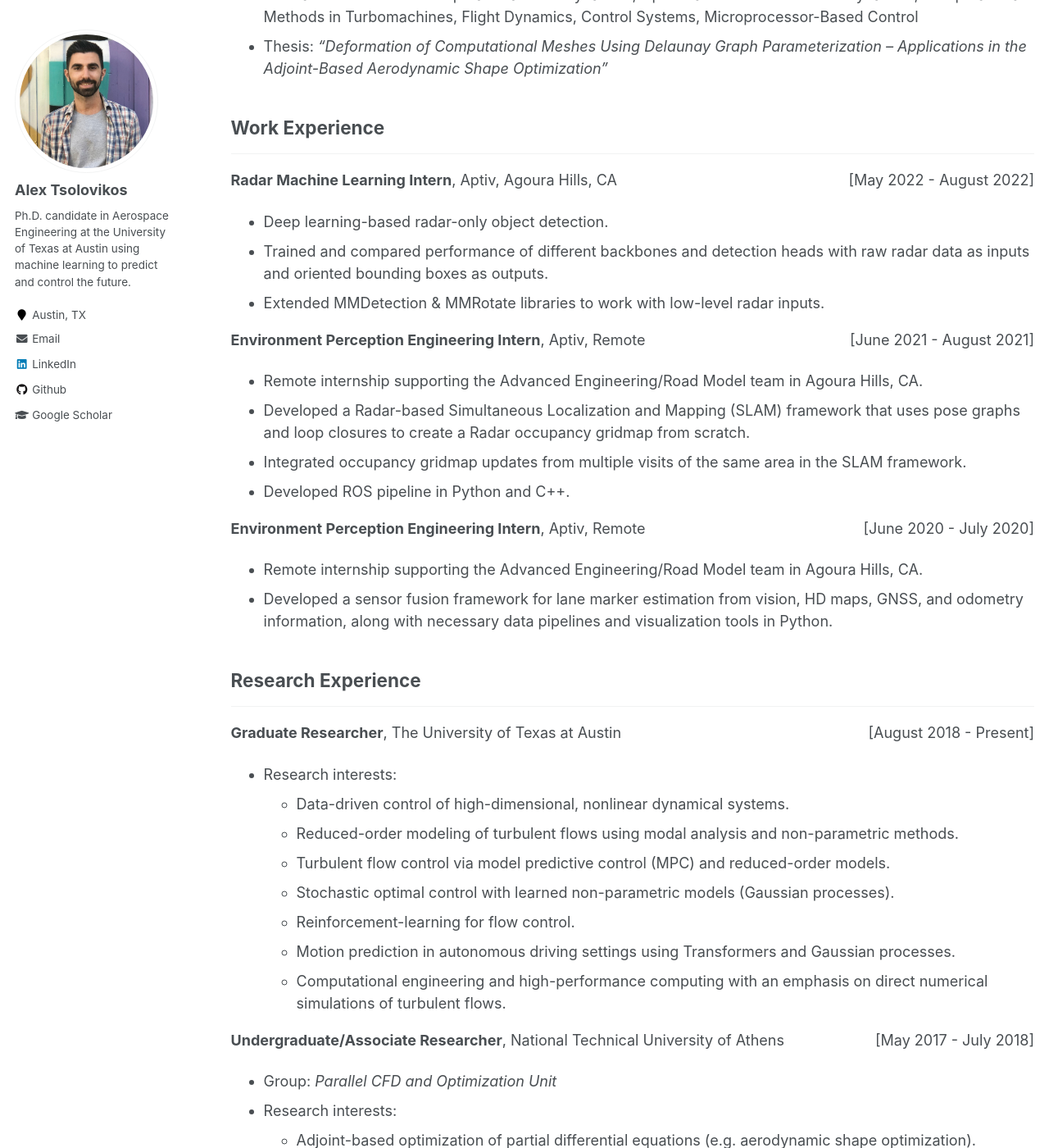
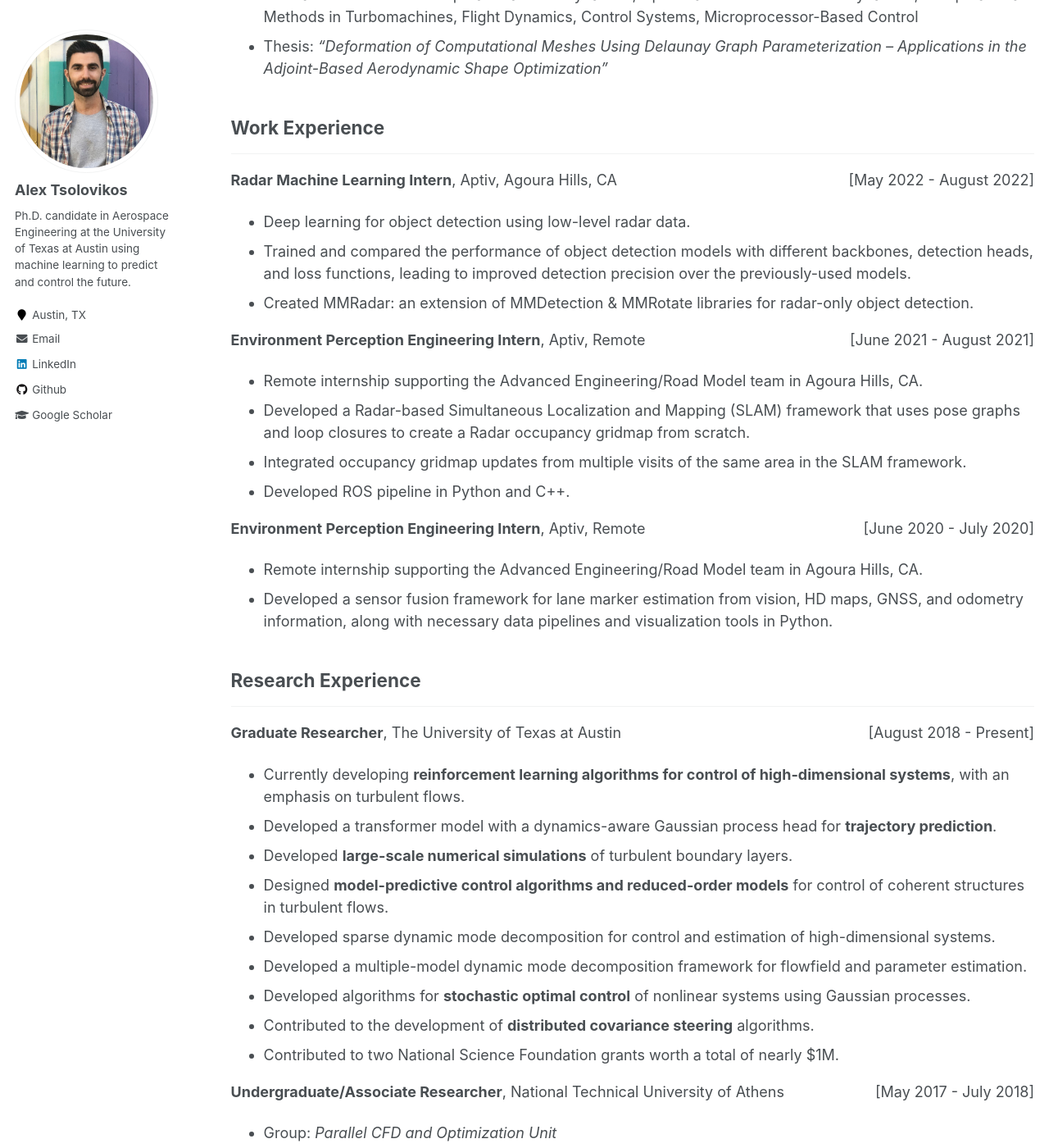
Before and after one commit to alextsolovikos/alextsolovikos.github.io, a Jekyll site: the page built from _pages/cv.md, in a window 1280 px wide and 1400 px high, scrolled down 1020 px. Shown: the whole window at 82% size. Built offline with Jekyll 4.4.1, drawn with Linux system fonts in a browser that asks for light colours; formulas are drawn with MathJax 3; some of the changed text lies outside the part shown.

Commit message:
Update cv.md

```diff
--- a/_pages/cv.md
+++ b/_pages/cv.md
@@ -49,12 +49,9 @@ Some of the topics that I have worked on include stochastic optimal control, hig
 
 <p><strong>Radar Machine Learning Intern</strong>, Aptiv, Agoura Hills, CA <span style="float:right;">[May 2022 - August 2022]</span></p>
 
--   Deep learning-based radar-only object detection.
--   Trained and compared performance of different backbones and
-    detection heads with raw radar data as inputs and oriented bounding
-    boxes as outputs.
--   Extended MMDetection & MMRotate libraries to work with low-level
-    radar inputs.
+-   Deep learning for object detection using low-level radar data.
+-   Trained and compared the performance of object detection models with different backbones, detection heads, and loss functions, leading to improved detection precision over the previously-used models.
+-   Created MMRadar: an extension of MMDetection & MMRotate libraries for radar-only object detection.
 
 <p><strong>Environment Perception Engineering Intern</strong>, Aptiv, Remote <span style="float:right;">[June 2021 - August 2021]</span></p>
 
@@ -82,20 +79,15 @@ Some of the topics that I have worked on include stochastic optimal control, hig
 
 <p><strong>Graduate Researcher</strong>, The University of Texas at Austin <span style="float:right;">[August 2018 - Present]</span></p>
 
--   Research interests:
-    -   Data-driven control of high-dimensional, nonlinear dynamical
-        systems.
-    -   Reduced-order modeling of turbulent flows using modal analysis
-        and non-parametric methods.
-    -   Turbulent flow control via model predictive control (MPC) and
-        reduced-order models.
-    -   Stochastic optimal control with learned non-parametric models
-        (Gaussian processes).
-    -   Reinforcement-learning for flow control.
-    -   Motion prediction in autonomous driving settings using
-        Transformers and Gaussian processes.
-    -   Computational engineering and high-performance computing with an
-        emphasis on direct numerical simulations of turbulent flows.
+-   Currently developing **reinforcement learning algorithms for control of high-dimensional systems**, with an emphasis on turbulent flows.
+-   Developed a transformer model with a dynamics-aware Gaussian process head for **trajectory prediction**.
+-   Developed **large-scale numerical simulations** of turbulent boundary layers.
+-   Designed **model-predictive control algorithms and reduced-order models** for control of coherent structures in turbulent flows.
+-   Developed sparse dynamic mode decomposition for control and estimation of high-dimensional systems.
+-   Developed a multiple-model dynamic mode decomposition framework for flowfield and parameter estimation.
+-   Developed algorithms for **stochastic optimal control** of nonlinear systems using Gaussian processes.
+-   Contributed to the development of **distributed covariance steering** algorithms.
+-   Contributed to two National Science Foundation grants worth a total of nearly $1M.
 
 <p><strong>Undergraduate/Associate Researcher</strong>, National Technical University of Athens <span style="float:right;">[May 2017 - July 2018]</span></p>
 
@@ -153,8 +145,11 @@ Some of the topics that I have worked on include stochastic optimal control, hig
     and conjugate heat transfer problems", *Engineering Optimization*.
 
 **Conference Papers**
-
--   **Tsolovikos, A.**, Suryanarayanan, S., Bakolas, E., &
+-   Jariwala, A., **Tsolovikos, A.**, Suryanarayanan, S.,
+    Goldstein, D. B., and Bakolas, E. (2022). On the effect of
+    manipulating Large Scale Motions in a Boundary Layer. In AIAA
+    AVIATION 2022 Forum.
+-   **Tsolovikos, A.**, Suryanarayanan, S., Bakolas, E., and
     Goldstein, D. B. (2022). Multiple Model Dynamic Mode Decomposition
     for Flowfield and Model Parameter Estimation. In AIAA SCITECH 2022
     Forum (p. 2427).
```
Also changed, not shown: other parts of _pages/cv.md (+6 -6 lines).
